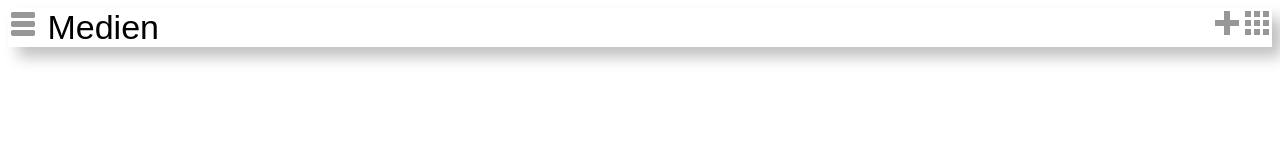
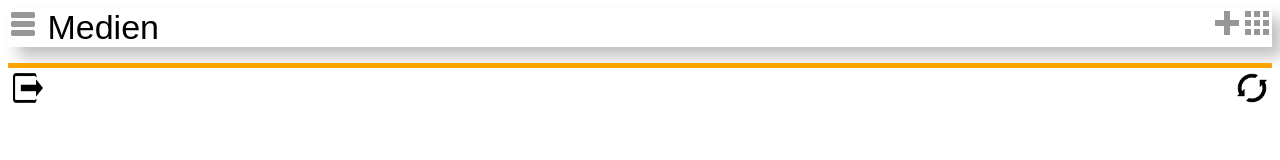
Before and after one commit to denizschloesser/iamg, a plain HTML site: page html/index.html in a window 1280 px wide. Drawn offline with Linux system fonts and the light colour scheme.

Commit message:
footer ersellt

```diff
--- a/css/stylesheet.css
+++ b/css/stylesheet.css
@@ -26,3 +26,20 @@ ul{
     display: inline;
     float: right;
 }
+
+#reload_Icon{
+    display: inline;
+    float: right;
+    padding: 5px;
+}
+
+#logout_Icon{
+    display: inline;
+    float: left;
+    padding: 5px;
+}
+
+#Fusszeile{
+    width: 100%;
+    border-top: 5px solid orange;
+}
--- a/html/index.html
+++ b/html/index.html
@@ -14,10 +14,6 @@
 
         </div>
 
-        <div id = "fusszeile">
-
-        </div>
-
         <ul id = "liste">
             <li class="listenelement" id="m1"></li>
             <li class="listenelement" id="m2"></li>
@@ -27,5 +23,12 @@
             <li class="listenelement" id="m6"></li>
 
         </ul>
+
+        <div id = "fusszeile">
+            <div id="logout_Icon"><img src="../Image/logout.png" height="30px" width="30px"></div>
+            <div id="reload_Icon"><img src="../Image/reload.png" height="30px" width="30px"></div>
+        </div>
+
+
     </body>
 </html>
```
